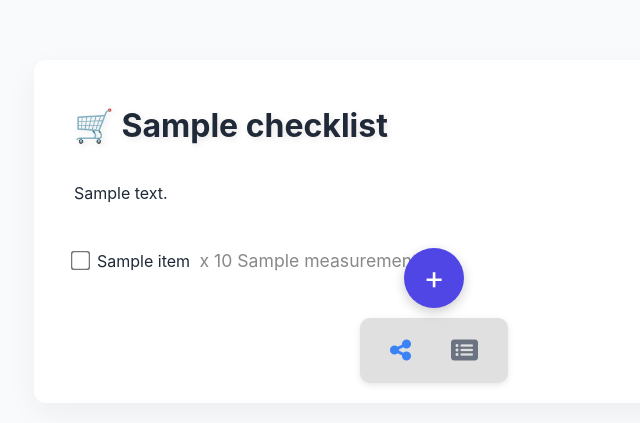
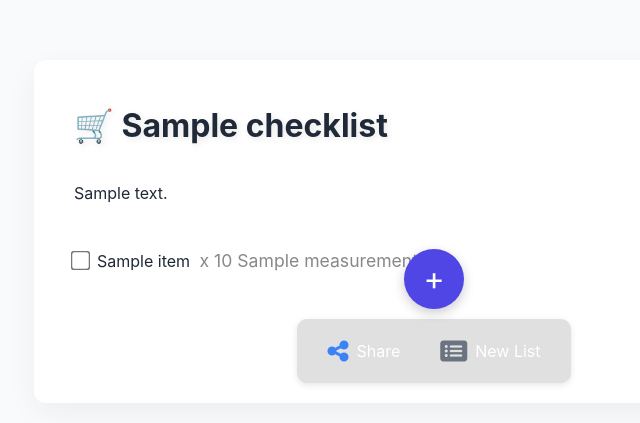
Before and after one commit to SMFloris/listlingo, a Flask app: template templates/checklist.html in a window 1280 px wide. Shown: the top 423 px of the page, without its empty margins (206-846 px from the left). Run offline with Flask 2, Linux system fonts and the light colour scheme; the template is opened without the code that fills it: most values are stand-ins (such as "Sample title", 1, 10 or a date in 2020).

Commit message:
feat: Add visible text labels next to icons in bottom snack bar

```diff
--- a/templates/checklist.html
+++ b/templates/checklist.html
@@ -276,18 +276,20 @@
         <button
           onclick="shareList()"
           class="btn-secondary"
-          style="background: none; border: none; padding: 10px; cursor: pointer;"
+          style="background: none; border: none; padding: 10px; cursor: pointer; display: flex; align-items: center; gap: 8px;"
           title="Share"
         >
           <i class="fas fa-share-alt" style="font-size: 24px; color: #3b82f6;"></i>
+          <span>Share</span>
         </button>
         <button
           onclick="newList()"
           class="btn-primary"
-          style="background: none; border: none; padding: 10px; cursor: pointer;"
+          style="background: none; border: none; padding: 10px; cursor: pointer; display: flex; align-items: center; gap: 8px;"
           title="New List"
         >
           <i class="fas fa-list-alt" style="font-size: 24px; color: #6b7280;"></i>
+          <span>New List</span>
         </button>
       </div>
     </div>
```
